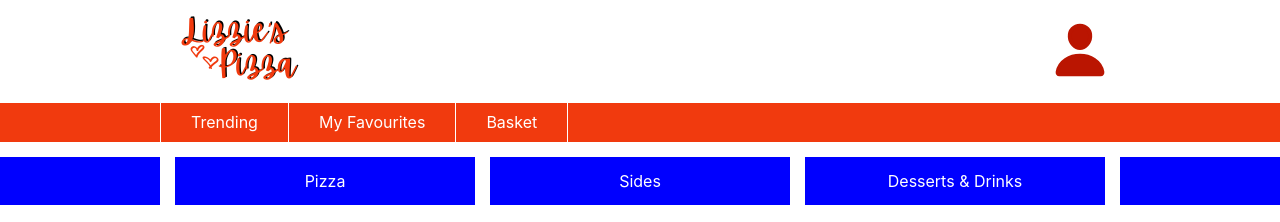
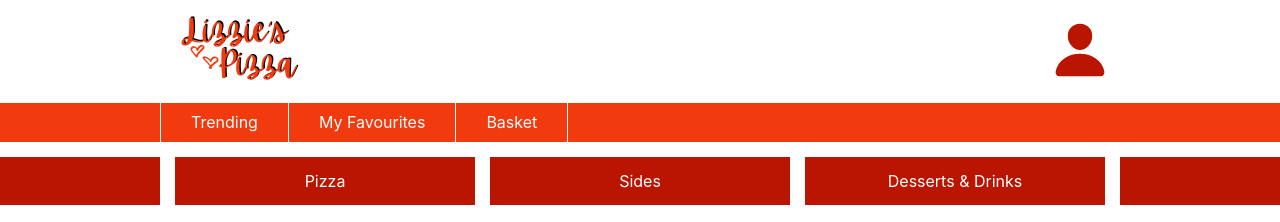
Before and after one commit to LizzieLynch/LizziesPizza, a plain HTML site: page pizzamenu.html in a window 1280 px wide. Shown: the top 222 px of the page. Drawn offline with Linux system fonts and the light colour scheme.

Commit message:
Add files via upload

```diff
--- a/css/products.css
+++ b/css/products.css
@@ -5,8 +5,7 @@ Food Menu
 */
 
 .foodmenu-all {
-    background-color: blue;
-    /*#ba1501;*/
+    background-color: #ba1501;
     margin-top: 15px;
 }
 
```
